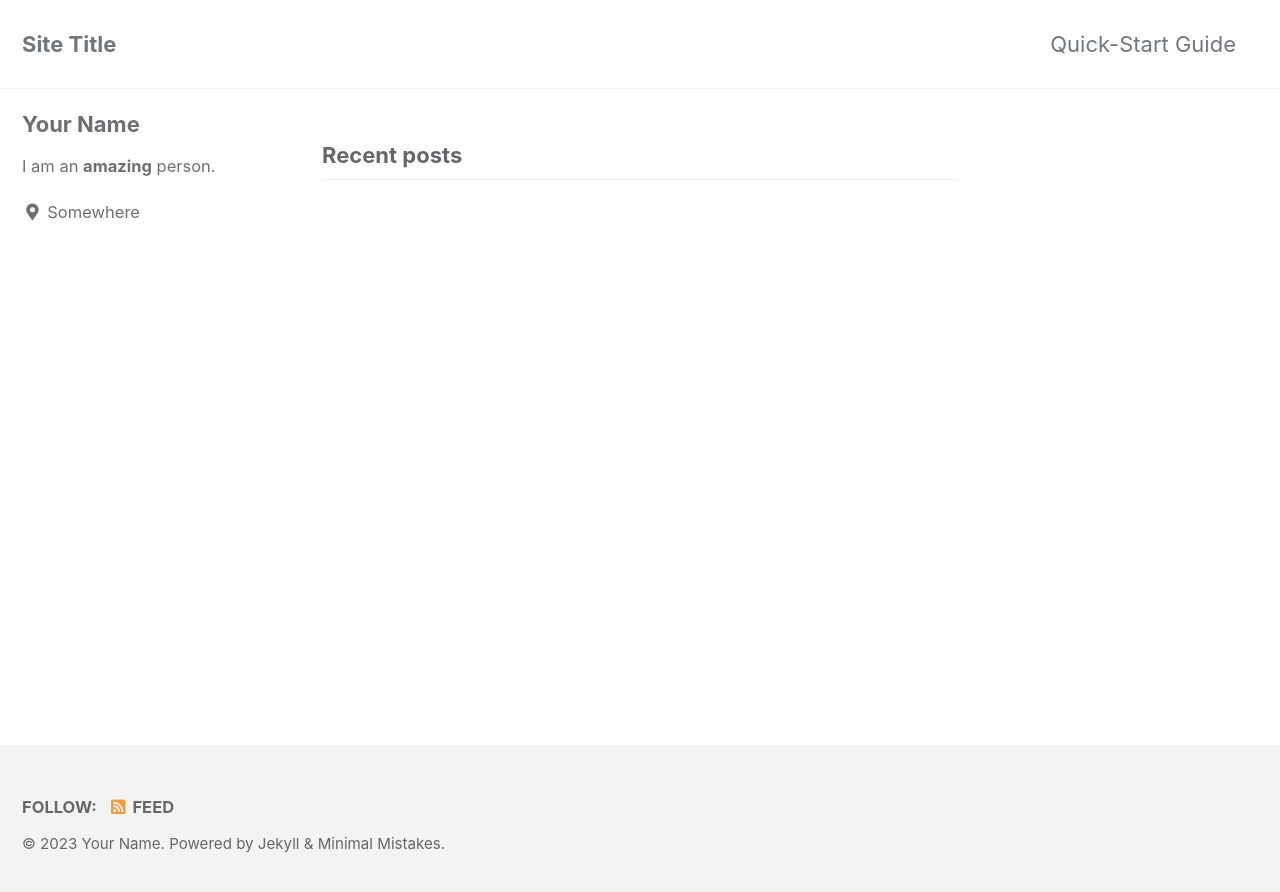
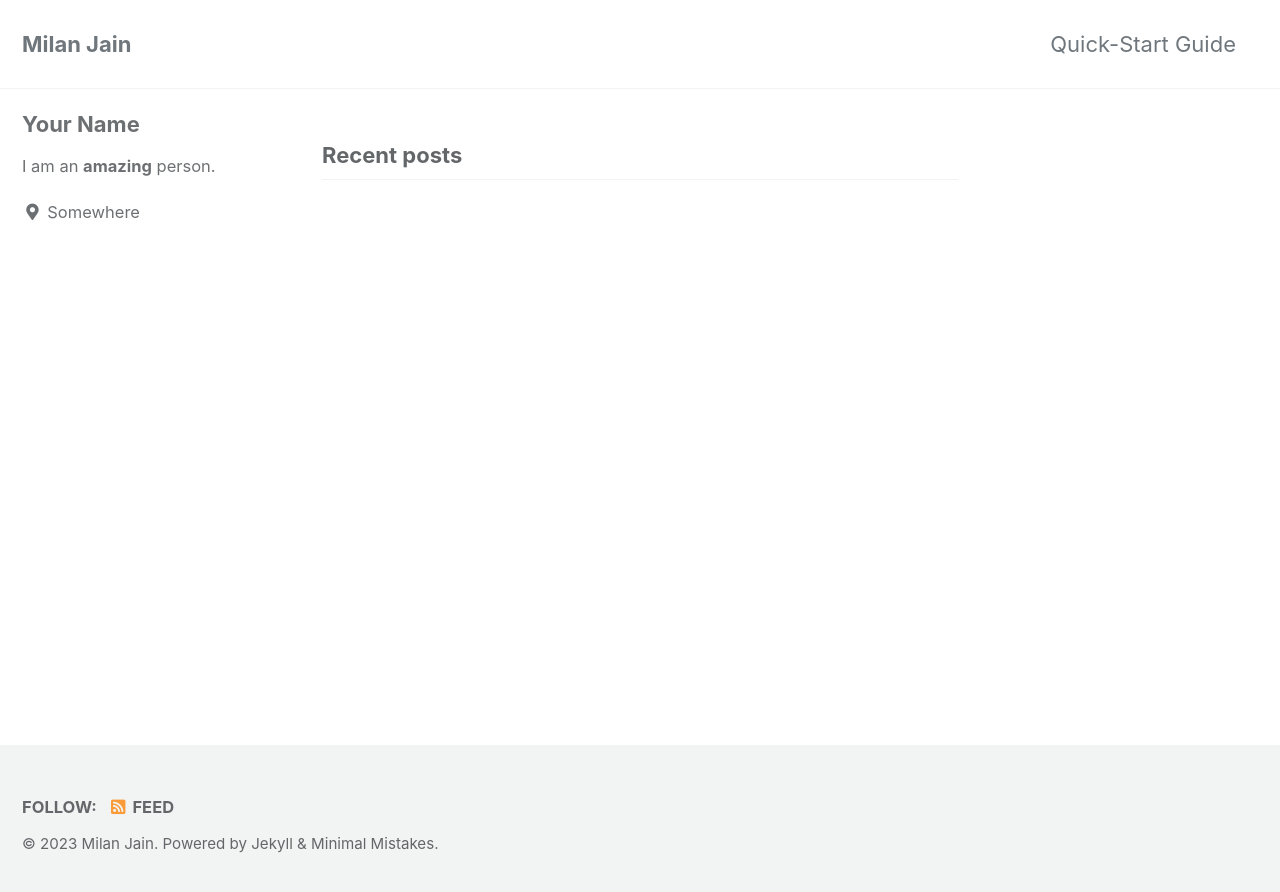
Before and after one commit to jainmilan/jainmilan.github.io, a Jekyll site: the page built from index.html, in a window 1280 px wide. Shown: the top 892 px of the page. Built offline with Jekyll 4.4.1, drawn with Linux system fonts in a browser that asks for light colours; cached includes are drawn as plain includes; the list of posts is cut into pages by our own code.

Commit message:
first changes

```diff
--- a/_config.yml
+++ b/_config.yml
@@ -10,17 +10,17 @@
 # Review documentation to determine if you should use `theme` or `remote_theme`
 # https://mmistakes.github.io/minimal-mistakes/docs/quick-start-guide/#installing-the-theme
 
-# theme                  : "minimal-mistakes-jekyll"
+theme                  : "minimal-mistakes-jekyll"
 # remote_theme           : "mmistakes/minimal-mistakes"
 minimal_mistakes_skin    : "default" # "air", "aqua", "contrast", "dark", "dirt", "neon", "mint", "plum", "sunrise"
 
 # Site Settings
 locale                   : "en-US"
-title                    : "Site Title"
+title                    : "Milan Jain"
 title_separator          : "-"
 subtitle                 : # site tagline that appears below site title in masthead
-name                     : "Your Name"
-description              : "An amazing website."
+name                     : "Milan Jain"
+description              : "Personal webpage."
 url                      : # the base hostname & protocol for your site e.g. "https://mmistakes.github.io"
 baseurl                  : # the subpath of your site, e.g. "/blog"
 repository               : # GitHub username/repo-name e.g. "mmistakes/minimal-mistakes"
```
Also changed, not shown: Gemfile (+6 -1 lines), .github/CONTRIBUTING.md (deleted), .github/FUNDING.yml (deleted), .github/ISSUE_TEMPLATE/bug_report.md (deleted), .github/ISSUE_TEMPLATE/bug_report.yml (deleted), .github/ISSUE_TEMPLATE/config.yml (deleted), .github/ISSUE_TEMPLATE/documentation.md (deleted), .github/ISSUE_TEMPLATE/documentation.yml (deleted), .github/PULL_REQUEST_TEMPLATE.md (deleted), .github/workflows/bad-pr.yml (deleted), minimal-mistakes-jekyll.gemspec (deleted).
